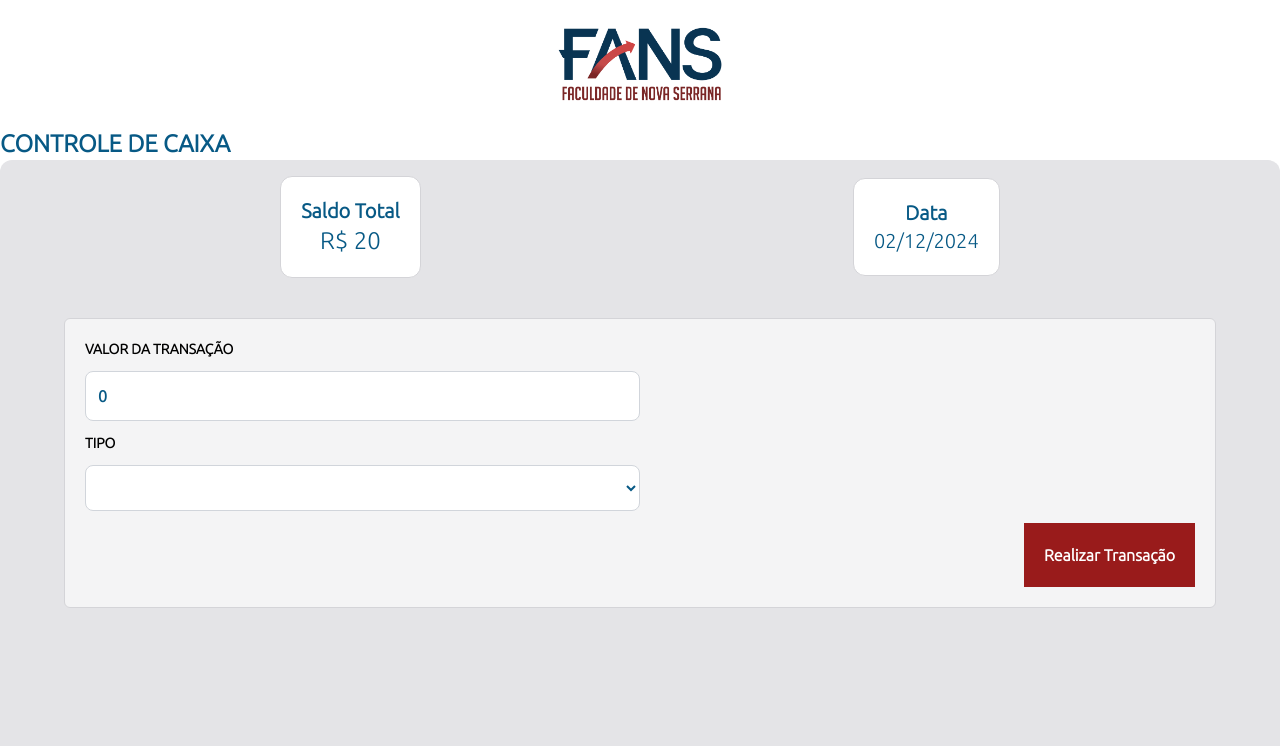
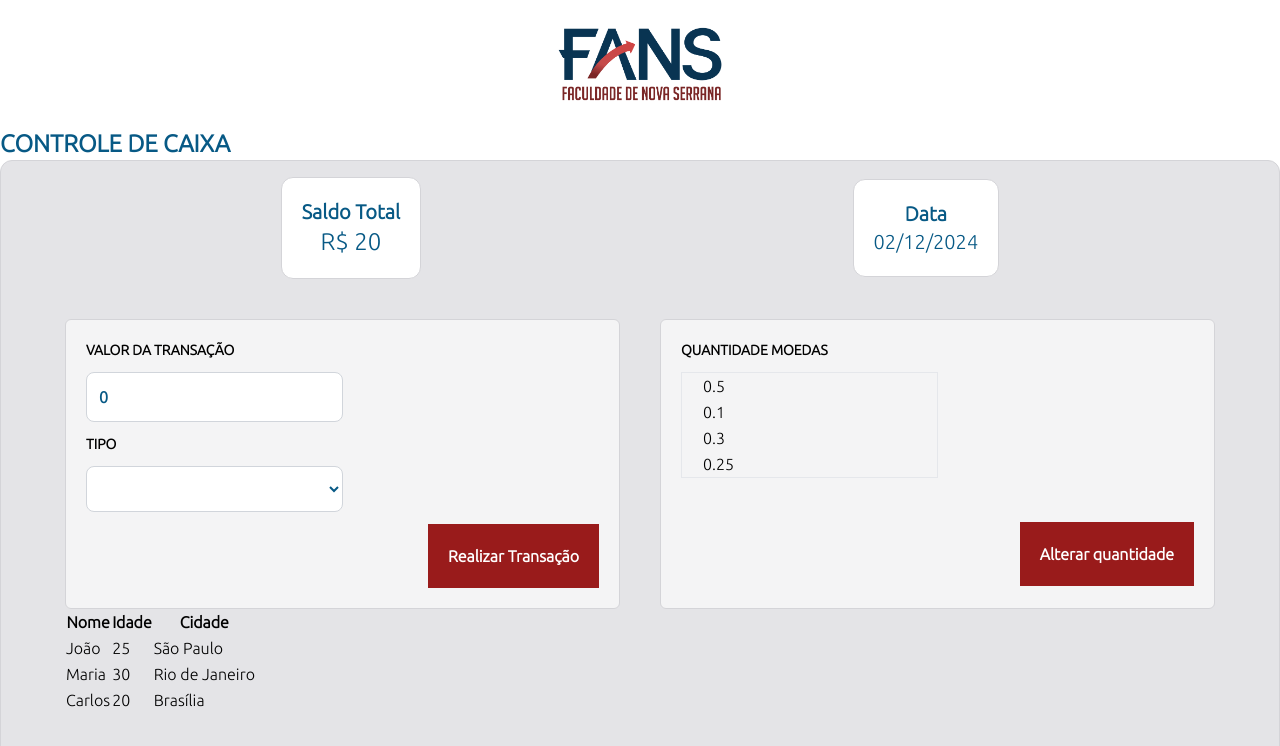
Before and after one commit to caioed77/web-caixa, a Vue app in the folder web-caixa/: page /#/ in a window 1280 px wide. Shown: the top 746 px of the page. Built offline with nearby package versions, Linux system fonts and the light colour scheme.

Commit message:
modificacoes

```diff
--- a/web-caixa/package.json
+++ b/web-caixa/package.json
@@ -9,6 +9,9 @@
     "preview": "vite preview"
   },
   "dependencies": {
+    "@phosphor-icons/vue": "^2.1.6",
+    "axios": "^1.6.7",
+    "phosphor-icons": "^1.4.2",
     "pinia": "^2.1.7",
     "vue": "^3.3.11",
     "vue-router": "^4.2.5"
--- /dev/null
+++ b/web-caixa/src/services/ApiService.ts
@@ -0,0 +1,65 @@
+import axios, { AxiosResponse, InternalAxiosRequestConfig } from "axios";
+import { useErroStore } from "../store/errorStore";
+import { useLoadingStore } from "../store/loadingStore";
+
+export const api = axios.create({
+    baseURL: "http://localhost:8080",
+    headers: {
+        "Content-Type": "application/json",
+    },
+});
+
+api.interceptors.request.use(
+    async (config: InternalAxiosRequestConfig) => {
+        const erroStore = useErroStore();
+        const loadingStore = useLoadingStore();
+        erroStore.addErro("");
+        loadingStore.showLoading();
+        return config;
+    },
+    (error): any => {
+        const erroStore = useErroStore();
+        if (axios.isAxiosError(error)) {
+            erroStore.addErro(
+                error.response?.data.title,
+                error.response?.data.detail
+            );
+        } else {
+            erroStore.addErro(error);
+        }
+
+        const loadingStore = useLoadingStore();
+        loadingStore.hideLoading();
+        return Promise.reject(error);
+    }
+);
+
+api.interceptors.response.use(
+    (config: AxiosResponse<any, any>) => {
+        const loadingStore = useLoadingStore();
+        loadingStore.hideLoading();
+        return config;
+    },
+    (error) => {
+        const erroStore = useErroStore();
+        if (axios.isCancel(error)) {
+            erroStore.addErro("erro", "cancelar");
+            return Promise.reject(error);
+        } else if (axios.isAxiosError(error)) {
+            if (error.response !== undefined) {
+                erroStore.addErro(
+                    error.response.data.title,
+                    error.response?.data.detail
+                );
+            } else {
+                erroStore.addErro(error.message);
+            }
+        } else {
+            erroStore.addErro(error);
+        }
+
+        const loadingStore = useLoadingStore();
+        loadingStore.hideLoading();
+        return Promise.reject(error);
+    }
+);
--- /dev/null
+++ b/web-caixa/src/store/errorStore.ts
@@ -0,0 +1,33 @@
+import { defineStore } from 'pinia'
+import { ref } from 'vue'
+
+export interface IAppError {
+  exibir: boolean
+  mensagemErro: string
+  detalhesErro?: string
+}
+
+export const useErroStore = defineStore('useAppStore', () => {
+  const stateErro = ref<IAppError>({ mensagemErro: '', exibir: false })
+
+  function addErro(mensagemErro: string, detalhesErro?: string) {
+    stateErro.value = {
+      mensagemErro,
+      detalhesErro,
+      exibir: mensagemErro !== '' && mensagemErro !== undefined,
+    }
+  }
+
+  function ocultarError() {
+    stateErro.value.exibir = false
+
+    setTimeout(() => {
+      stateErro.value = {
+        ...stateErro.value,
+        mensagemErro: '',
+        detalhesErro: '',
+      }
+    }, 300)
+  }
+  return { stateErro, addErro, ocultarError }
+})
--- /dev/null
+++ b/web-caixa/src/store/loadingStore.ts
@@ -0,0 +1,20 @@
+import { ref } from "vue";
+import { defineStore } from "pinia";
+
+export interface ILoadingState {
+    loading: boolean;
+}
+
+export const useLoadingStore = defineStore("useLoadingStore", () => {
+    const stateLoading = ref<ILoadingState>({ loading: false });
+
+    function showLoading() {
+        stateLoading.value.loading = true;
+    }
+
+    function hideLoading() {
+        stateLoading.value.loading = false;
+    }
+
+    return { stateLoading, showLoading, hideLoading };
+});
--- a/web-caixa/src/views/Caixa.vue
+++ b/web-caixa/src/views/Caixa.vue
@@ -5,10 +5,12 @@
                 src="../assets/FANS.png"
                 class="h-32 w-50 object-center object-contain" />
         </div>
-        <div class="flex text-main justify-start text-2xl font-bold mx-auto max-w-7xl">
+        <div
+            class="flex text-main justify-start text-2xl font-bold mx-auto max-w-7xl">
             <h1>CONTROLE DE CAIXA</h1>
         </div>
-        <div class="pagina bg-zinc-200 h-full mx-auto rounded-t-xl">
+        <div
+            class="pagina bg-zinc-200 border border-zinc-300 h-full mx-auto rounded-t-xl">
             <form @submit.prevent="onRealizarTransacao">
                 <div class="flex justify-center items-center">
                     <div
@@ -22,9 +24,12 @@
                         <p class="text-center text-xl">{{ "02/12/2024" }}</p>
                     </div>
                 </div>
+                <div class="flex justify-between w-full gap-10">
                     <div
-                    class="flex flex-col gap-3 mt-10 bg-zinc-100 border border-zinc-300 p-5 rounded-md">
-                    <label for="valor" class="font-bold text-sm">VALOR DA TRANSAÇÃO</label>
+                        class="flex flex-col w-full gap-3 mt-10 bg-zinc-100 border border-zinc-300 p-5 rounded-md">
+                        <label for="valor" class="font-bold text-sm"
+                            >VALOR DA TRANSAÇÃO</label
+                        >
                         <div class="w-1/2">
                             <input
                                 type="text"
@@ -52,6 +57,62 @@
                             </button>
                         </div>
                     </div>
+                    <div
+                        class="flex flex-col w-full gap-3 mt-10 bg-zinc-100 border border-zinc-300 p-5 rounded-md">
+                        <label for="valor" class="font-bold text-sm"
+                            >QUANTIDADE MOEDAS</label
+                        >
+                        <div class="w-1/2">
+                            <table class="flex flex-col border px-5">
+                                <tr>
+                                    <td>{{ 0.5 }}</td>
+                                </tr>
+                                <tr>
+                                    <td>{{ 0.1 }}</td>
+                                </tr>
+                                <tr>
+                                    <td>{{ 0.3 }}</td>
+                                </tr>
+                                <tr>
+                                    <td>{{ 0.25 }}</td>
+                                </tr>
+                            </table>
+                        </div>
+                        <div class="flex justify-end mt-8">
+                            <button
+                                class="flex font-bold p-5 bg-red-800 text-white hover:bg-red-700"
+                                type="submit">
+                                Alterar quantidade
+                            </button>
+                        </div>
+                    </div>
+                </div>
+                <table>
+                    <thead>
+                        <tr>
+                            <th>Nome</th>
+                            <th>Idade</th>
+                            <th>Cidade</th>
+                        </tr>
+                    </thead>
+                    <tbody>
+                        <tr>
+                            <td>João</td>
+                            <td>25</td>
+                            <td>São Paulo</td>
+                        </tr>
+                        <tr>
+                            <td>Maria</td>
+                            <td>30</td>
+                            <td>Rio de Janeiro</td>
+                        </tr>
+                        <tr>
+                            <td>Carlos</td>
+                            <td>20</td>
+                            <td>Brasília</td>
+                        </tr>
+                    </tbody>
+                </table>
             </form>
         </div>
     </header>
```
Also changed, not shown: 1 other file (tests, documents, lock files or other folders). Lines whose indentation alone changed are shown as unchanged.
